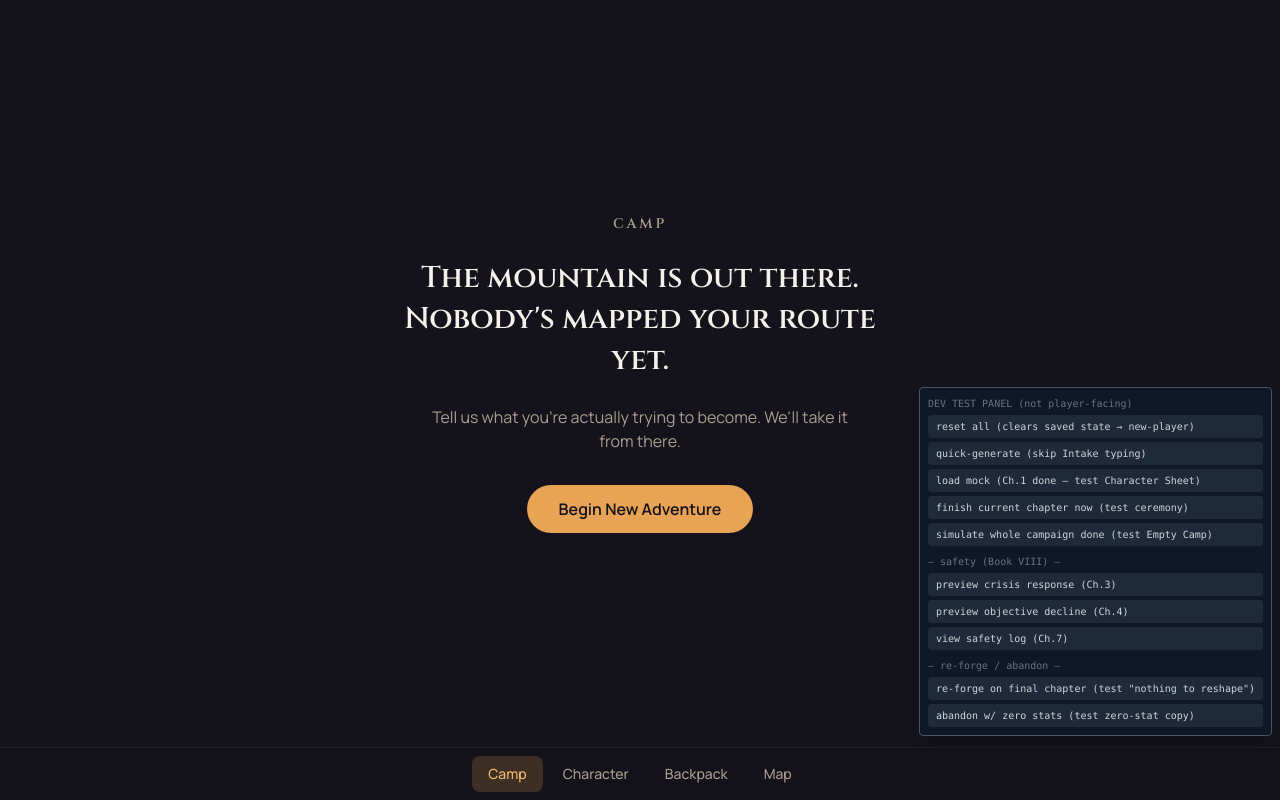
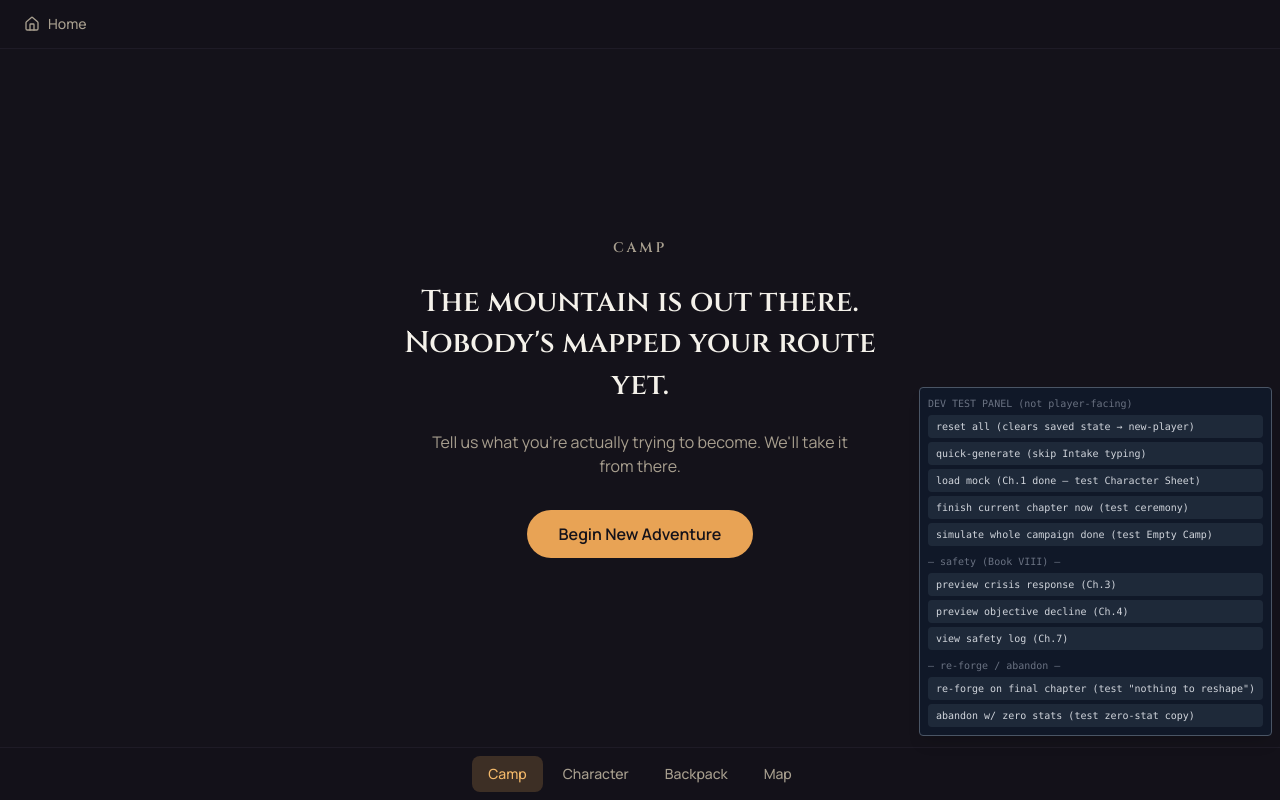
Before and after one commit to dreamsydreams/myquestline, a React (Vite) app in the folder questline-reforge-abandon-fixed/: page / in a window 1280 px wide. Built offline with nearby package versions, Linux system fonts and the light colour scheme.

Commit message:
Add files via upload

```diff
--- a/questline-reforge-abandon-fixed/src/App.tsx
+++ b/questline-reforge-abandon-fixed/src/App.tsx
@@ -1,4 +1,5 @@
 import { useEffect, useState } from 'react';
+import { Home } from 'lucide-react';
 import { Camp } from './screens/Camp';
 import { Intake } from './screens/Intake';
 import { PathSelection } from './screens/PathSelection';
@@ -81,6 +82,21 @@ function withRecomputedQuestCompletion(chapter: Chapter): Chapter {
   };
 }
 
+/** Boss Battle redesign: for a 'quick' Boss Battle, today's Missions ARE
+ * the fight — there's no separate manual self-report. Defeat is derived
+ * live from mission completion every time a Mission is toggled, in either
+ * direction: check the last box and it becomes Defeated on its own;
+ * uncheck one afterward and it honestly un-defeats, since the thing it
+ * stood for (finishing today's steps) is no longer true. 'sustained'
+ * bosses are untouched here — their isDefeated only ever changes via the
+ * explicit self-report in handleDefeatBoss, never inferred from checkboxes. */
+function withRecomputedQuickBossDefeat(chapter: Chapter): Chapter {
+  if (!chapter.bossBattle || chapter.bossBattle.pacing !== 'quick') return chapter;
+  const allMissionsDone = chapter.quests.every((q) => q.missions.every((m) => m.isComplete));
+  if (chapter.bossBattle.isDefeated === allMissionsDone) return chapter;
+  return { ...chapter, bossBattle: { ...chapter.bossBattle, isDefeated: allMissionsDone } };
+}
+
 function App() {
   // Lazy-init from localStorage (src/lib/persistence.ts) so a refresh no
   // longer loses progress — the Phase 4 roadmap's stated limitation.
@@ -121,7 +137,11 @@ function App() {
   }, [currentCampaign, currentChapterIndex, campaignHistory, avatar]);
 
   const playerState: PlayerCampState = currentCampaign
-    ? { status: 'active-journey', chapter: currentCampaign.chapters[currentChapterIndex] }
+    ? {
+        status: 'active-journey',
+        chapter: currentCampaign.chapters[currentChapterIndex],
+        nextChapter: currentCampaign.chapters[currentChapterIndex + 1],
+      }
     : campaignHistory.length > 0
       ? { status: 'between-campaigns', mostRecentCampaign: campaignHistory[0] }
       : { status: 'new-player' };
@@ -134,7 +154,7 @@ function App() {
     const chapterBefore = currentCampaign.chapters[currentChapterIndex];
     const wasComplete = isChapterFullyComplete(chapterBefore);
 
-    const mutatedChapter = withRecomputedQuestCompletion(mutate(chapterBefore));
+    const mutatedChapter = withRecomputedQuickBossDefeat(withRecomputedQuestCompletion(mutate(chapterBefore)));
     const nowComplete = isChapterFullyComplete(mutatedChapter);
     const justCompleted = !wasComplete && nowComplete;
 
@@ -162,6 +182,9 @@ function App() {
     });
   }
 
+  /** Boss Battle redesign: the honest self-report, only ever wired up in
+   * Camp.tsx for 'sustained' Boss Battles now — 'quick' ones are handled
+   * automatically by withRecomputedQuickBossDefeat above. */
   function handleDefeatBoss() {
     applyChapterUpdate((chapter) =>
       chapter.bossBattle ? { ...chapter, bossBattle: { ...chapter.bossBattle, isDefeated: true } } : chapter
@@ -182,6 +205,28 @@ function App() {
     }
     setCeremonyChapterIndex(null);
     setView('camp');
+  }
+
+  /** "Go Home" from the ceremony: deliberately does NOT advance into the
+   * next Chapter. The just-finished Chapter stays as the active one
+   * (already flagged isComplete by applyChapterUpdate) and the player
+   * lands on the Character overview instead — a real look at progress so
+   * far, not just today's screen. They start the next Chapter later, on
+   * their own initiative, via the "Begin Chapter N" prompt Camp shows for
+   * a chapter that's done but not yet advanced past (see handleAdvanceChapter
+   * below, used from that prompt). Only ever offered for a non-final
+   * Chapter — ChapterCompletion.tsx hides this button when the campaign
+   * itself just finished, so there's always a next Chapter waiting here. */
+  function handleGoHomeFromCeremony() {
+    setCeremonyChapterIndex(null);
+    setView('character');
+  }
+
+  /** Shared by both exits above: the actual advance into the next Chapter.
+   * Continue calls this immediately; Camp's "Begin Chapter N" prompt calls
+   * it later, whenever the player comes back ready after "Go Home." */
+  function handleAdvanceChapter() {
+    setCurrentChapterIndex((idx) => idx + 1);
   }
 
   function handleBeginAdventure() {
@@ -362,8 +407,32 @@ function App() {
     setShowSafetyLog(true);
   }
 
+  // FIX: players had no obvious, universal way back to an overview of
+  // their account/progress. This small header renders on every screen
+  // except the Chapter Completion ceremony (deliberately uninterruptible
+  // — Book I/III's ceremony shouldn't be skippable mid-celebration) and the
+  // brief loading screen (nothing to navigate away from). A single,
+  // unmistakable house icon always means the same thing: take me to the
+  // Character overview — all chapters, real attribute totals, progress so
+  // far — not just "today's screen" (that's Camp, still one tap away via
+  // the bottom Navigation bar's own "Camp" tab).
+  const showHomeHeader = view !== 'chapter-complete' && view !== 'generating';
+
   return (
     <div className="flex h-full flex-col">
+      {showHomeHeader && (
+        <header className="flex items-center border-b border-camp-night-soft bg-camp-night/95 px-4 py-2 backdrop-blur">
+          <button
+            onClick={() => setView('character')}
+            aria-label={`Home (${TERMS.profile})`}
+            title={`Home (${TERMS.profile})`}
+            className="flex items-center gap-2 rounded-lg px-2 py-1.5 text-sm font-medium text-camp-parchment-dim transition-all duration-150 hover:text-camp-parchment active:scale-95"
+          >
+            <Home className="h-4 w-4" />
+            <span>Home</span>
+          </button>
+        </header>
+      )}
       <main className="flex-1 overflow-y-auto">
         {view === 'intake' && (
           <Intake onComplete={handleIntakeComplete} onExitToCamp={handleExitToCamp} />
@@ -391,6 +460,7 @@ function App() {
             chapterIndex={ceremonyChapterIndex}
             isCampaignComplete={ceremonyIsCampaignComplete}
             onContinue={handleContinueFromCeremony}
+            onGoHome={handleGoHomeFromCeremony}
           />
         )}
         {view === 'dev-preview-crisis' && (
@@ -450,6 +520,7 @@ function App() {
             onBeginAdventure={handleBeginAdventure}
             onDefeatBoss={handleDefeatBoss}
             onOpenArchive={handleOpenArchive}
+            onAdvanceChapter={handleAdvanceChapter}
           />
         )}
         {view === 'character' && <CharacterSheet campaign={currentCampaign} avatar={avatar} />}
```
